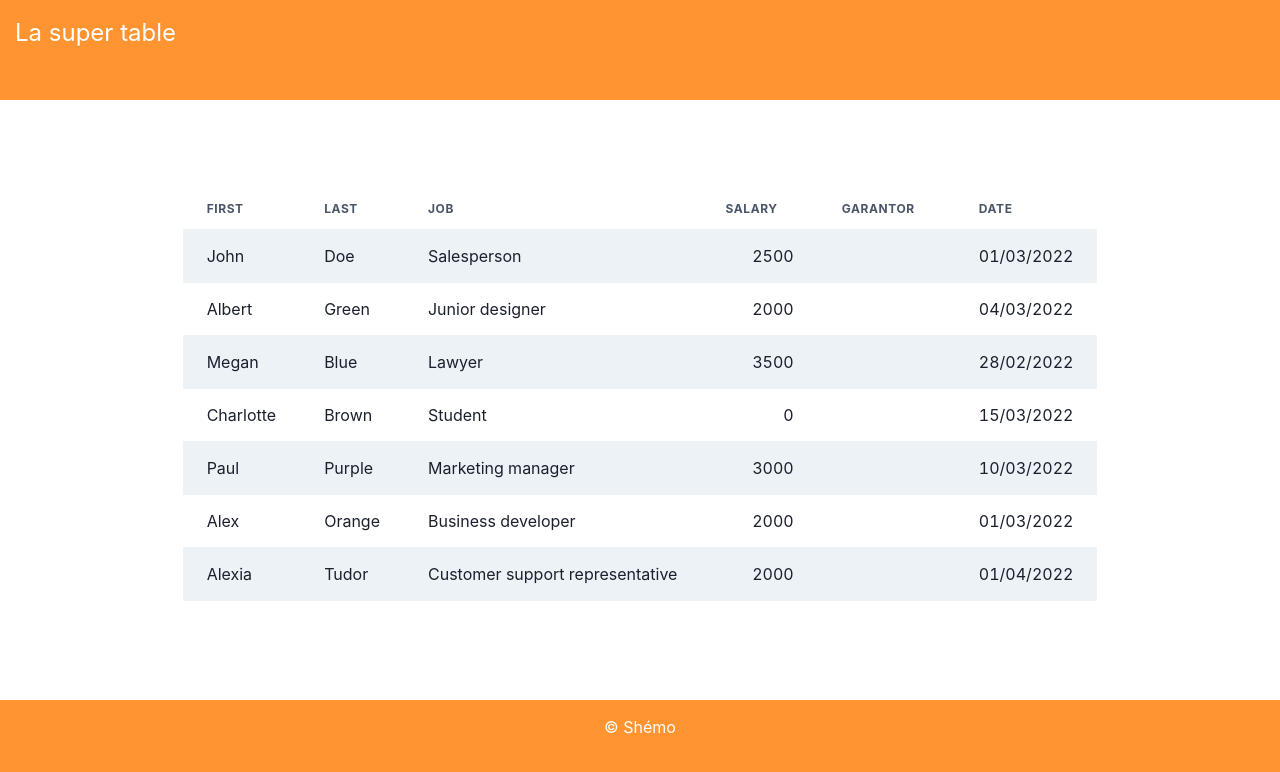
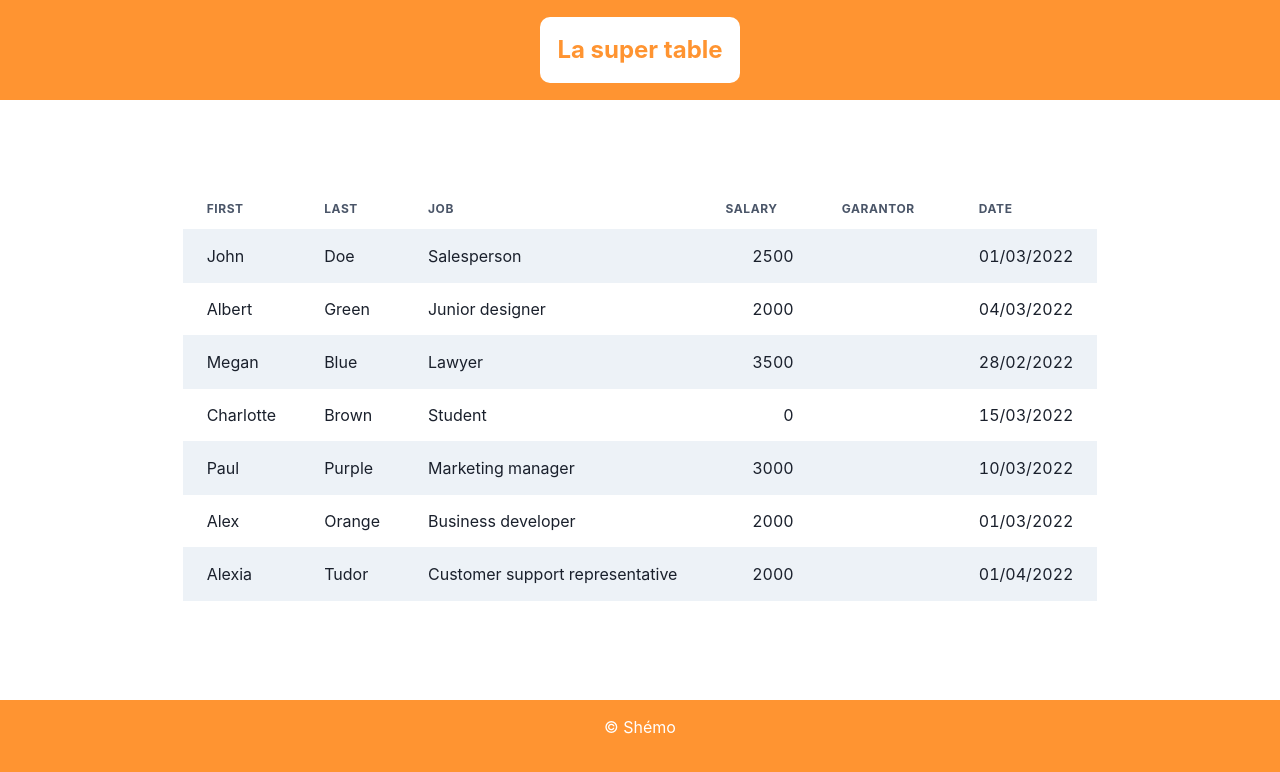
Before and after one commit to ShemoMFR/supertable, a Next.js app: page / in a window 1280 px wide. Shown: the top 772 px of the page. Built offline with nearby package versions, Linux system fonts and the light colour scheme.

Commit message:
header css

```diff
--- a/components/Header/Header.module.css
+++ b/components/Header/Header.module.css
@@ -1,12 +1,19 @@
 .containerHeader {
+    display: flex;
+    justify-content: center;
+    align-items: center;
     height: 100px;
     background-color: rgb(255, 148, 49);
 }
 
 .header {
     display: flex;
-    justify-content: flex-start;
+    justify-content: center;
     align-items: center;
-    color: white;
+    width: 200px;
+    border-radius: 10px;
+    background-color: white;
+    color: rgb(255, 148, 49);
+    font-weight: bold;
     font-size: 1.5rem;
 }
--- a/components/SideInfos/SideInfos.js
+++ b/components/SideInfos/SideInfos.js
@@ -40,7 +40,7 @@ export default function SideInfos() {
     return (
         <div className={style.containerSide}>
             <div className={style.headerSide}>{`${applicant.firstname}  ${applicant.lastname} `}</div>
-            <div style={{color: "blue", borderBottom: "1px solid blue"}}><a href={`mailto=${applicant.email}`}>{applicant.email}</a></div>
+            <div className={style.email}><a href={`mailto=${applicant.email}`}>{applicant.email}</a></div>
             <p className={style.titles}>Job Title</p>
             <div>{applicant.job_title}</div>
             <p className={style.titles}>Salary</p>
--- a/components/SideInfos/SideInfos.module.css
+++ b/components/SideInfos/SideInfos.module.css
@@ -15,6 +15,11 @@
     border-bottom: 1px solid black;
     margin-bottom: 10px;
     width: 90%;
+}
+
+.email {
+    color: blue;
+    border-bottom: "1px solid blue";
 }
 
 .titles {
--- a/pages/index.js
+++ b/pages/index.js
@@ -12,7 +12,7 @@ export default function Index(props) {
     const {data, isLoading, error} = useQuery('fetchingDatas', getDatas);
 
     return (
-        <main style={{height: "70vh", display: "flex", justifyContent: "center", alignItems: "center"}}>
+        <main style={{height: "70vh", display: "flex", justifyContent: "center", alignItems: "center"}} >
             {data ? <DataTable datas={data.datas}/> : <p>{error}</p>}
         </main>
     )
```
